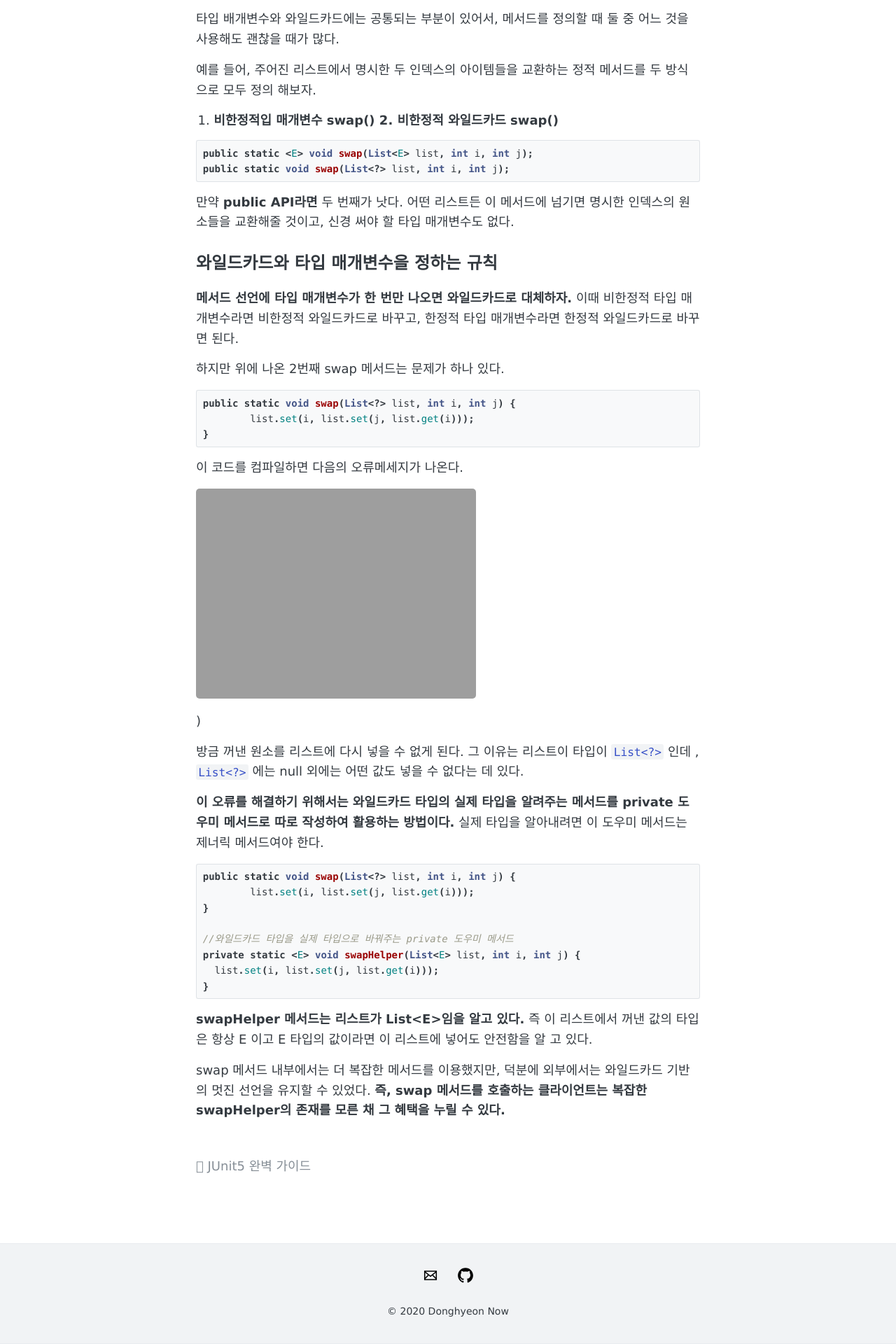
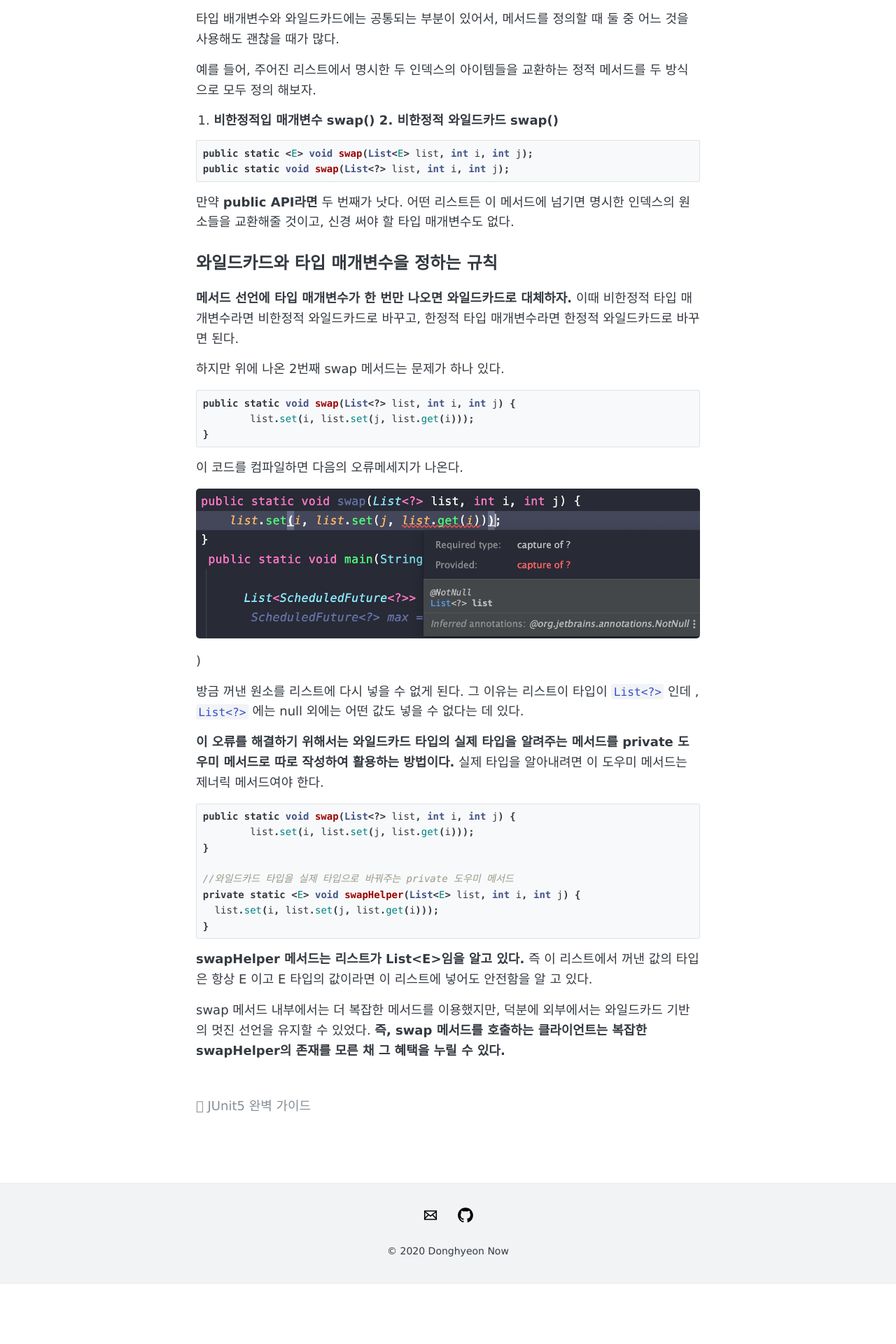
Before and after one commit to DaeAkin/DaeAkin.github.io, a Jekyll site: the page built from _posts/2021-04-16-한정적 와일드카드를 사용해 API 유연성을 높이자.md, in a window 1280 px wide. Shown: the part 4274-6194 px from the top of the page at 70% size. Built offline with Jekyll 4.4.1, drawn with Linux system fonts in a browser that asks for light colours; comment, search, counter and statistics services are not loaded; after the commit the page ends 6108 px from its top, so only the background shows below that.

Commit message:
fix : 이미지 url 수정

```diff
--- a/_posts/2021-04-16-한정적 와일드카드를 사용해 API 유연성을 높이자.md
+++ b/_posts/2021-04-16-한정적 와일드카드를 사용해 API 유연성을 높이자.md
@@ -209,7 +209,7 @@ public static void swap(List<?> list, int i, int j) {
 
 이 코드를 컴파일하면 다음의 오류메세지가 나온다.
 
-![]({{ site.url }}/images/itemunserDebug.png))
+![]({{ site.url }}/images/item31/image1.png))
 
 방금 꺼낸 원소를 리스트에 다시 넣을 수 없게 된다. 그 이유는 리스트이 타입이 `List<?>` 인데 , `List<?>` 에는 null 외에는 어떤 값도 넣을 수 없다는 데 있다.
 
```
